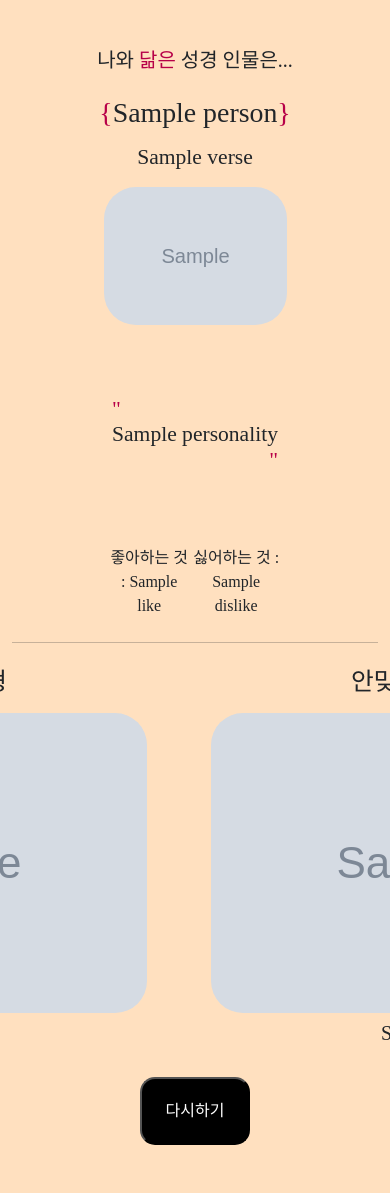
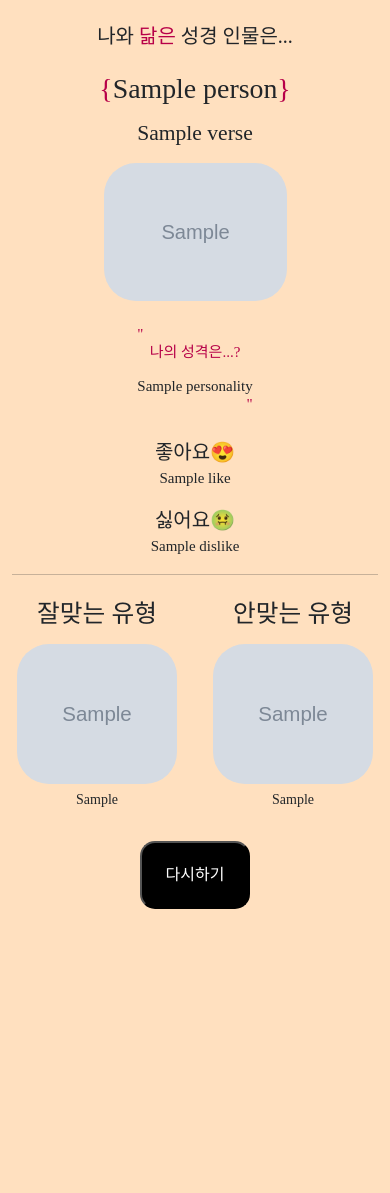
Before and after one commit to leejongeun2/Bible-Personality-Test, a Django app: template articles/templates/articles/result.html in a window 390 px wide; the page is wider, and only the part inside the window is pictured. After the commit the page ends 909 px from the top of that part, so only its background shows below. Run offline with Django 3.2, Linux system fonts and the light colour scheme; the template is opened without the code that fills it: most values are stand-ins (such as "Sample title", 1, 10 or a date in 2020); grey boxes marked "Sample" are stand-in pictures; some web fonts are replaced.

Commit message:
add mobile

```diff
--- a/articles/templates/articles/result.html
+++ b/articles/templates/articles/result.html
@@ -2,7 +2,7 @@
 {% load static %}
 {% block content %}
 <link rel="stylesheet" href="{% static 'css/result.css' %}">
-  <div class="container text-center my-5" id="result">
+  <div class="container text-center" id="result">
     <div class="text-center">
       <h5 class="index-title my-4">나와
         <span class="title-highlight">닮은</span>
@@ -11,15 +11,16 @@
       <h4 class="my-3 ">{{ result_type.verse }}</h4>
       <img class="mb-4 w-50 rounded-5" src="{{ result_type.image.url }}" alt="">
       <div class="d-flex justify-content-center">
-        <h4 class="personality my-5 text-center"><div class="text-start"><span class="p_highlight">"</span></div>{% autoescape off %}{{ result_type.personality}}{% endautoescape %}
+
+        <h4 class="personality  text-center"><div class="text-start"><span class="p_highlight">"</span><p class="p_highlight text-center">나의 성격은...?</p></div>{% autoescape off %}{{ result_type.personality}}{% endautoescape %}
           <div class="text-end"><span class="p_highlight ">"</span></div></h4>
       </div>
       {% comment %} <div class="my-5">{{ result_type.image }}</div> {% endcomment %}
 
       {% comment %} <h4 class="my-5 w-50 m-auto text-start">{{ result_type.personality }}</h4> {% endcomment %}
-      <div class="d-flex justify-content-evenly mx-5 px-5 my-4">
-        <div> 좋아하는 것 : {{result_type.like}}</div>
-        <div>싫어하는 것 : {{result_type.dislike}}</div>
+      <div class="good_bad_font ">
+        <div class="my-3"> <span class="p_highlight_2">좋아요😍</span><br>{{result_type.like}}</div>
+        <div> <span class="p_highlight_2">싫어요🤢</span> <br>{{result_type.dislike}}</div>
       </div>
       <hr class="line_under">
       <div class="d-flex justify-content-center my-4">
@@ -27,13 +28,13 @@
           <h2 class="mb-3">잘맞는 유형</h2>
           {% comment %} <div class="mb-4">{{ result_type.good_match_img.url }}임시이미지</div> {% endcomment %}
           <img class="good_bad mb-2 rounded-5" src="{{ result_type.good_match_img.url }}" alt="">
-          <h5>{{ result_type.good_match}}</h5>
+          <h5 class="end_t">{{ result_type.good_match}}</h5>
         </div>
-        <div class="mx-5">
+        <div class="mx-3">
           <h2 class="mb-3">안맞는 유형</h2>
           {% comment %} <div class="mb-4">{{ result_type.bad_match_img }}임시이미지</div> {% endcomment %}
           <img class="good_bad mb-2 rounded-5" src="{{ result_type.bad_match_img.url }}" alt="">
-          <h5>{{ result_type.bad_match}}</h5>
+          <h5 class="end_t">{{ result_type.bad_match}}</h5>
         </div>
       </div>
       <button class="restart-btn" onclick="location.href='{% url 'articles:question' %}'">다시하기</button>
--- a/static/css/result.css
+++ b/static/css/result.css
@@ -26,7 +26,36 @@ body{
     }
     .p_highlight{
         color: #B70048;
+
     }
+
+    .good_bad{
+        width:160px;
+        height:140px;
+        margin-left:2px;
+        margin-right:2px;
+    }
+    .personality{
+       font-size:15px;
+
+    }
+    .good_bad_font{
+        font-size:15px;
+
+    }
+    .end_t{
+        font-size:14px;
+    }
+    .p_highlight_2{
+
+        font-size:20px;
+
+    }
+
+
+
+
+
 }
 /* 데스크탑 */
 @media (min-width: 420px){
@@ -66,6 +95,15 @@ body{
     .good_bad{
         width:320px;
         height:280px;
+
     }
+    .good_bad_font{
+        font-size:20px;
 
+    }
+    .p_highlight_2{
+
+        font-size:30px;
+
+    }
 }
```
